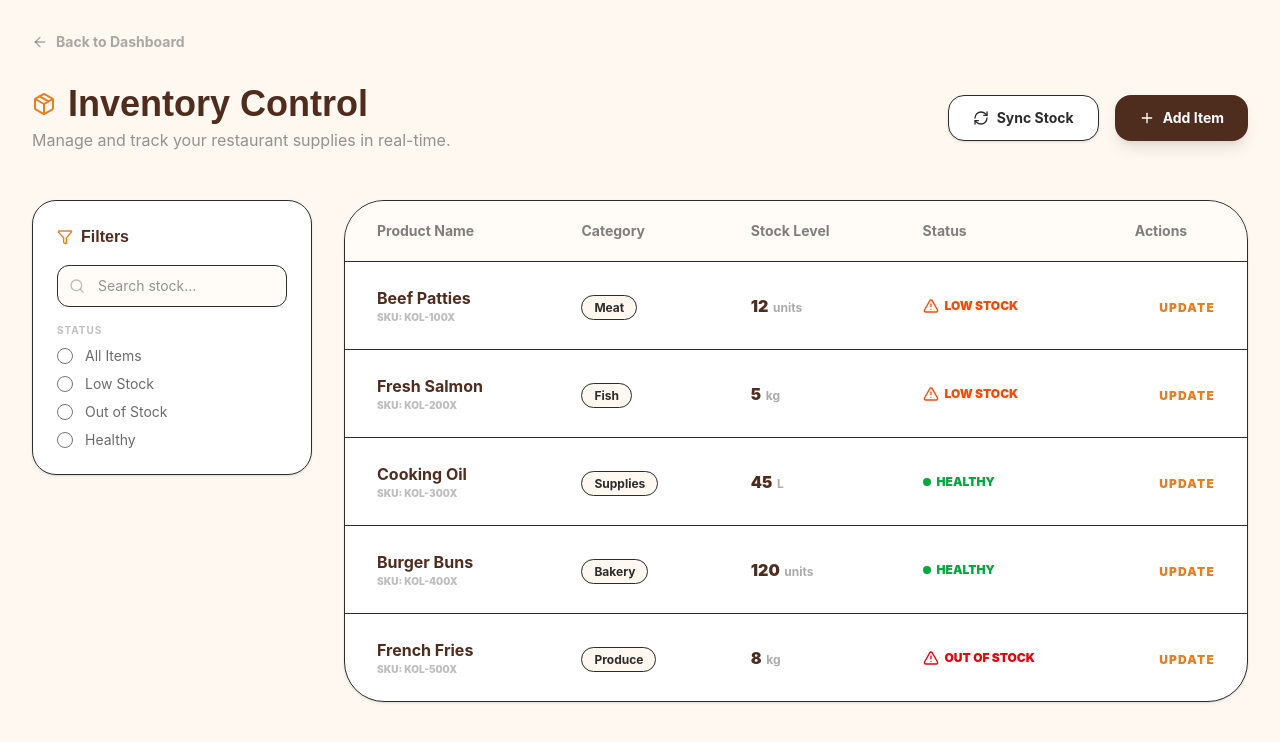
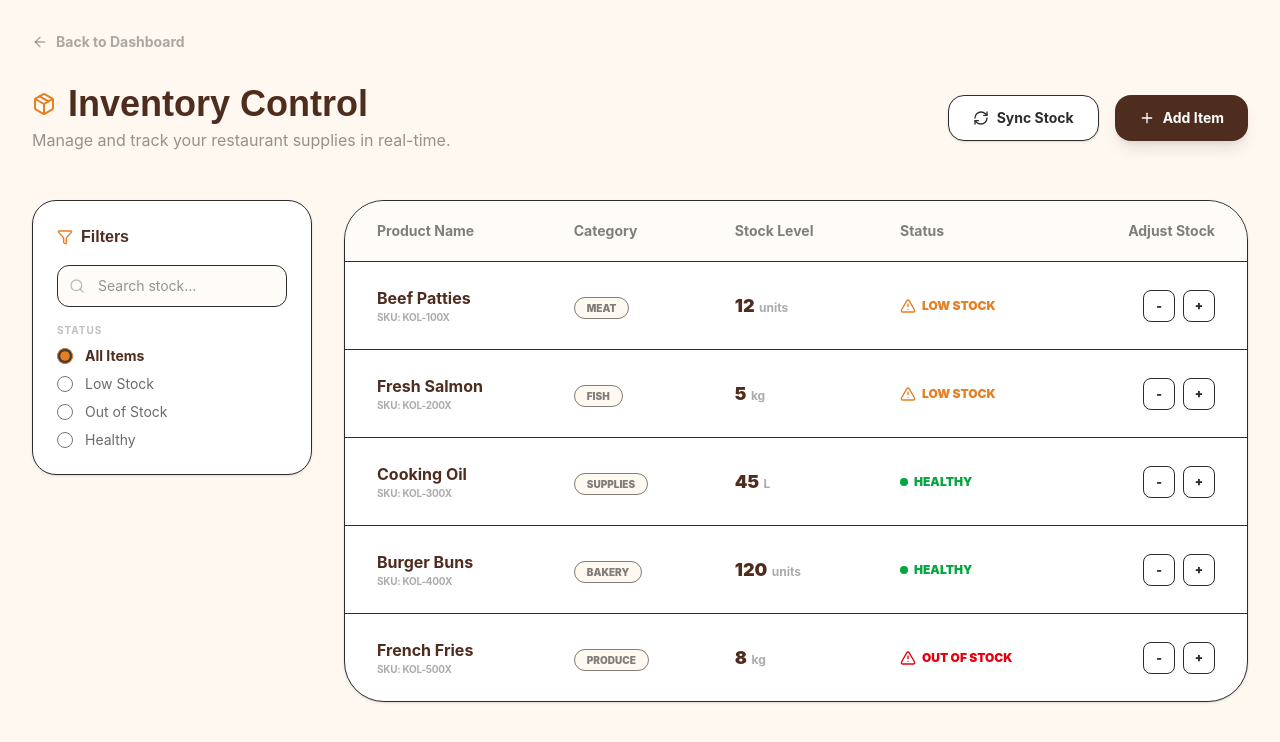
Before and after one commit to Fidelkyalo/Kolay-Restaurant, a React app in the folder web/: page /inventory in a window 1280 px wide. Shown: the top 742 px of the page. Built offline with nearby package versions, Linux system fonts and the light colour scheme; the HTML template or start-up script is replaced by a standard one.

Commit message:
Feature: Full interactivity for Inventory Management console

```diff
--- a/web/src/pages/Inventory.jsx
+++ b/web/src/pages/Inventory.jsx
@@ -3,6 +3,9 @@ import { Package, AlertTriangle, Plus, Search, ArrowLeft, RefreshCw, Filter } fr
 import { Link } from 'react-router-dom';
 
 const Inventory = () => {
+    const [searchTerm, setSearchTerm] = useState('');
+    const [statusFilter, setStatusFilter] = useState('All Items');
+    const [isSyncing, setIsSyncing] = useState(false);
     const [inventory, setInventory] = useState([
         { id: 1, name: 'Beef Patties', stock: 12, unit: 'units', status: 'LOW', category: 'Meat' },
         { id: 2, name: 'Fresh Salmon', stock: 5, unit: 'kg', status: 'LOW', category: 'Fish' },
@@ -10,6 +13,45 @@ const Inventory = () => {
         { id: 4, name: 'Burger Buns', stock: 120, unit: 'units', status: 'OK', category: 'Bakery' },
         { id: 5, name: 'French Fries', stock: 8, unit: 'kg', status: 'OUT', category: 'Produce' },
     ]);
+
+    const filteredInventory = inventory.filter(item => {
+        const matchesSearch = item.name.toLowerCase().includes(searchTerm.toLowerCase());
+        const matchesStatus = statusFilter === 'All Items' ||
+            (statusFilter === 'Low Stock' && item.status === 'LOW') ||
+            (statusFilter === 'Out of Stock' && item.status === 'OUT') ||
+            (statusFilter === 'Healthy' && item.status === 'OK');
+        return matchesSearch && matchesStatus;
+    });
+
+    const handleSync = () => {
+        setIsSyncing(true);
+        setTimeout(() => setIsSyncing(false), 2000);
+    };
+
+    const handleUpdateStock = (id, amount) => {
+        setInventory(prev => prev.map(item => {
+            if (item.id === id) {
+                const newStock = Math.max(0, item.stock + amount);
+                let newStatus = 'OK';
+                if (newStock === 0) newStatus = 'OUT';
+                else if (newStock < 20) newStatus = 'LOW';
+                return { ...item, stock: newStock, status: newStatus };
+            }
+            return item;
+        }));
+    };
+
+    const handleAddItem = () => {
+        const newItem = {
+            id: inventory.length + 1,
+            name: 'New Resource ' + (inventory.length + 1),
+            stock: 50,
+            unit: 'units',
+            status: 'OK',
+            category: 'Miscellaneous'
+        };
+        setInventory([...inventory, newItem]);
+    };
 
     return (
         <div className="min-h-screen bg-bg-cream p-8 font-body">
@@ -25,10 +67,17 @@ const Inventory = () => {
                     <p className="text-charcoal/50 mt-1">Manage and track your restaurant supplies in real-time.</p>
                 </div>
                 <div className="flex gap-4 w-full md:w-auto">
-                    <button className="flex-1 md:flex-none bg-white border border-cream px-6 py-3 rounded-2xl flex items-center justify-center gap-2 font-bold text-sm shadow-sm hover:bg-cream transition-all">
-                        <RefreshCw className="w-4 h-4" /> Sync Stock
+                    <button
+                        onClick={handleSync}
+                        className="flex-1 md:flex-none bg-white border border-cream px-6 py-3 rounded-2xl flex items-center justify-center gap-2 font-bold text-sm shadow-sm hover:bg-cream transition-all group"
+                    >
+                        <RefreshCw className={`w-4 h-4 ${isSyncing ? 'animate-spin text-secondary' : ''}`} />
+                        {isSyncing ? 'Syncing...' : 'Sync Stock'}
                     </button>
-                    <button className="flex-1 md:flex-none bg-primary text-white px-6 py-3 rounded-2xl flex items-center justify-center gap-2 font-bold text-sm shadow-lg hover:bg-primary-dark transition-all">
+                    <button
+                        onClick={handleAddItem}
+                        className="flex-1 md:flex-none bg-primary text-white px-6 py-3 rounded-2xl flex items-center justify-center gap-2 font-bold text-sm shadow-lg hover:bg-primary-dark transition-all active:scale-95"
+                    >
                         <Plus className="w-4 h-4" /> Add Item
                     </button>
                 </div>
@@ -44,14 +93,26 @@ const Inventory = () => {
                         <div className="space-y-4">
                             <div className="relative">
                                 <Search className="absolute left-3 top-1/2 -translate-y-1/2 text-charcoal/30 w-4 h-4" />
-                                <input type="text" placeholder="Search stock..." className="w-full pl-10 pr-4 py-2.5 bg-bg-cream/50 border border-cream rounded-xl text-sm outline-none focus:ring-1 focus:ring-secondary" />
+                                <input
+                                    type="text"
+                                    placeholder="Search stock..."
+                                    value={searchTerm}
+                                    onChange={(e) => setSearchTerm(e.target.value)}
+                                    className="w-full pl-10 pr-4 py-2.5 bg-bg-cream/50 border border-cream rounded-xl text-sm outline-none focus:ring-1 focus:ring-secondary"
+                                />
                             </div>
                             <div className="space-y-2">
                                 <p className="text-[10px] font-bold text-charcoal/30 uppercase tracking-widest">Status</p>
                                 {['All Items', 'Low Stock', 'Out of Stock', 'Healthy'].map(f => (
                                     <label key={f} className="flex items-center gap-3 cursor-pointer group">
-                                        <input type="radio" name="filter" className="w-4 h-4 text-secondary" />
-                                        <span className="text-sm text-charcoal/70 group-hover:text-primary">{f}</span>
+                                        <input
+                                            type="radio"
+                                            name="filter"
+                                            checked={statusFilter === f}
+                                            onChange={() => setStatusFilter(f)}
+                                            className="w-4 h-4 text-secondary accent-secondary"
+                                        />
+                                        <span className={`text-sm ${statusFilter === f ? 'text-primary font-bold' : 'text-charcoal/70 group-hover:text-primary'}`}>{f}</span>
                                     </label>
                                 ))}
                             </div>
@@ -69,25 +130,25 @@ const Inventory = () => {
                                     <th className="px-8 py-5 text-sm font-bold text-charcoal/60">Category</th>
                                     <th className="px-8 py-5 text-sm font-bold text-charcoal/60">Stock Level</th>
                                     <th className="px-8 py-5 text-sm font-bold text-charcoal/60">Status</th>
-                                    <th className="px-8 py-5 text-sm font-bold text-charcoal/60">Actions</th>
+                                    <th className="px-8 py-5 text-sm font-bold text-charcoal/60 text-right">Adjust Stock</th>
                                 </tr>
                             </thead>
                             <tbody className="divide-y divide-cream">
-                                {inventory.map((item) => (
+                                {filteredInventory.map((item) => (
                                     <tr key={item.id} className="hover:bg-bg-cream/30 transition-colors">
                                         <td className="px-8 py-6">
                                             <p className="font-bold text-primary">{item.name}</p>
-                                            <p className="text-[10px] text-charcoal/30 uppercase font-black">SKU: KOL-{item.id}00X</p>
+                                            <p className="text-[10px] text-charcoal/40 uppercase font-bold tracking-tight">SKU: KOL-{item.id}00X</p>
                                         </td>
                                         <td className="px-8 py-6">
-                                            <span className="text-xs font-bold px-3 py-1 bg-bg-cream border border-cream rounded-full">{item.category}</span>
+                                            <span className="text-[10px] font-black uppercase px-3 py-1 bg-bg-cream border border-cream rounded-full text-charcoal/60">{item.category}</span>
                                         </td>
                                         <td className="px-8 py-6">
-                                            <span className="font-black text-primary">{item.stock}</span> <span className="text-xs text-charcoal/40 font-bold">{item.unit}</span>
+                                            <span className="font-black text-primary text-lg">{item.stock}</span> <span className="text-xs text-charcoal/40 font-bold">{item.unit}</span>
                                         </td>
                                         <td className="px-8 py-6">
                                             {item.status === 'LOW' && (
-                                                <span className="flex items-center gap-1.5 text-orange-600 text-xs font-black">
+                                                <span className="flex items-center gap-1.5 text-secondary text-xs font-black">
                                                     <AlertTriangle className="w-4 h-4" /> LOW STOCK
                                                 </span>
                                             )}
@@ -103,10 +164,30 @@ const Inventory = () => {
                                             )}
                                         </td>
                                         <td className="px-8 py-6 text-right">
-                                            <button className="text-secondary font-black text-xs hover:underline uppercase tracking-widest">Update</button>
+                                            <div className="flex justify-end gap-2 text-xs font-black">
+                                                <button
+                                                    onClick={() => handleUpdateStock(item.id, -1)}
+                                                    className="w-8 h-8 rounded-lg border border-cream flex items-center justify-center hover:bg-red-50 hover:text-red-600 transition-colors"
+                                                >
+                                                    -
+                                                </button>
+                                                <button
+                                                    onClick={() => handleUpdateStock(item.id, 1)}
+                                                    className="w-8 h-8 rounded-lg border border-cream flex items-center justify-center hover:bg-green-50 hover:text-green-600 transition-colors"
+                                                >
+                                                    +
+                                                </button>
+                                            </div>
                                         </td>
                                     </tr>
                                 ))}
+                                {filteredInventory.length === 0 && (
+                                    <tr>
+                                        <td colSpan="5" className="px-8 py-20 text-center text-charcoal/30 font-bold">
+                                            No stock items match your search.
+                                        </td>
+                                    </tr>
+                                )}
                             </tbody>
                         </table>
                     </div>
```
